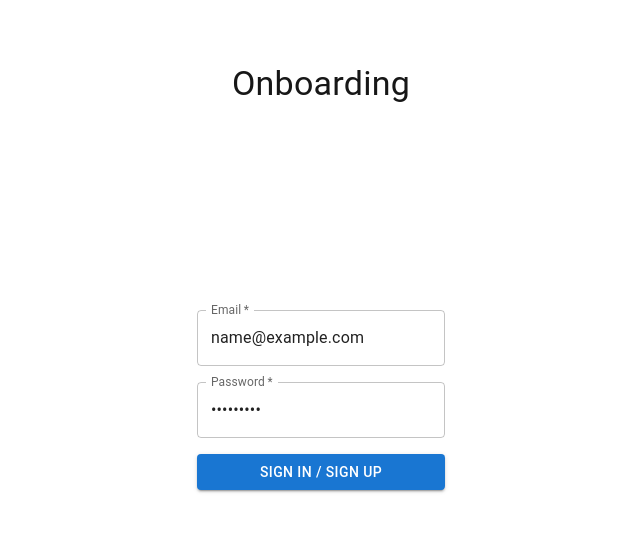
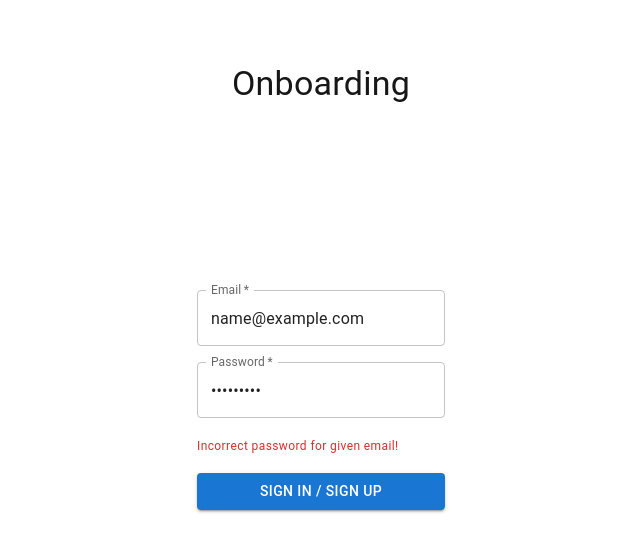
Before and after one commit to dgazzola/onboarding-frontend, a Next.js app: page / in a window 1280 px wide. Both pictures are taken after typing "name@example.com", "Sample123" into the empty fields and a click on the button "SIGN IN / SIGN UP". Shown: the top 552 px of the page, without its empty margins (319-959 px from the left). Built offline with nearby package versions, Linux system fonts and the light colour scheme; no server answers.

Commit message:
handling for incorrect password

```diff
--- a/src/app/page.tsx
+++ b/src/app/page.tsx
@@ -1,20 +1,25 @@
 'use client';
 import { useState } from "react";
-import { TextField, Button, Container, Typography, Box } from "@mui/material";
+import { TextField, Button, Container, Typography, Box, FormHelperText } from "@mui/material";
 import styles from "./page.module.css";
 import { useProfile } from "@/context/ProfileProvider";
 import PageTwo from "@/components/PageTwo";
-import PageThree from "@/components/PageThree";
-import { useAdmin } from "@/context/AdminProvider";
 
 export default function Home() {
   const [email, setEmail] = useState("");
   const [password, setPassword] = useState("");
+  const [error, setError] = useState(""); // Added error state
   const { login, user, isAuthenticated, isLoading, logout } = useProfile(); // Use the ProfileContext
 
   const handleSubmit = async (event) => {
     event.preventDefault();
-    await login(email, password);
+    setError(""); // Reset error message on new submission
+    try {
+      await login(email, password);
+    } catch (err) {
+      // Display error message if login fails
+      setError("Incorrect password for given email!");
+    }
   };
 
   const handleLogout = () => {
@@ -55,6 +60,9 @@ export default function Home() {
             onChange={(e) => setPassword(e.target.value)}
             required
           />
+          {error && (
+            <FormHelperText error>{error}</FormHelperText>
+          )}
           <Button
             type="submit"
             variant="contained"
@@ -66,7 +74,7 @@ export default function Home() {
         </Box>
       ) : (
         <>
-          {(user?.currentPage === 2 || user?.currentPage === 3)&& <PageTwo />}
+          {(user?.currentPage === 2 || user?.currentPage === 3) && <PageTwo />}
           <Button
             variant="contained"
             color="secondary"
--- a/src/context/ProfileProvider.tsx
+++ b/src/context/ProfileProvider.tsx
@@ -39,15 +39,14 @@ export const ProfileProvider = ({ children }: { children: ReactNode }) => {
   const login = async (email: string, password: string) => {
     try {
       const response = await axios.post('http://localhost:8080/user/sign-in', { email, password });
-      console.log('login response:', response.data)
       if (response.data) {
-        console.log('login response data:', response.data)
         localStorage.setItem('user', JSON.stringify(response.data));
         setUser(response.data);
         setIsAuthenticated(true);
       }
     } catch (error) {
-      console.error("Login failed", error);
+      // Propagate the error to be handled by the Home component
+      throw new Error("Incorrect password for given email!");
     }
   };
 
```
